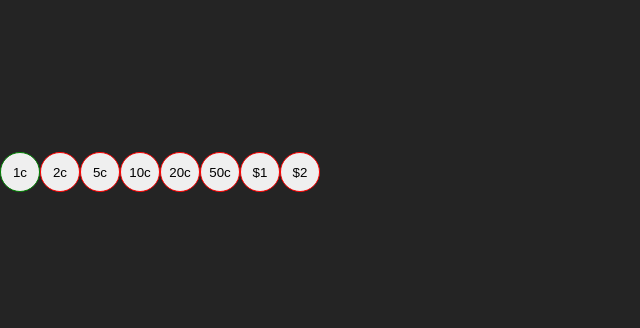
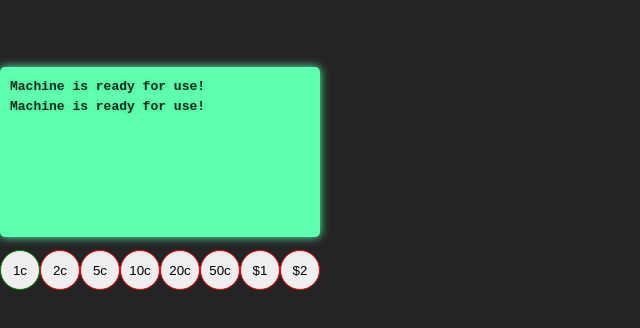
Before and after one commit to hawkgs/react-vending-machine, a React (Vite) app: page / in a window 1280 px wide. Shown: the part 228-556 px from the top of the page, without its empty margins (0-640 px from the left). Built offline with nearby package versions, Linux system fonts and the light colour scheme.

Commit message:
Implement the initial version of the Screen

```diff
--- a/src/components/screen/Screen.module.css
+++ b/src/components/screen/Screen.module.css
@@ -0,0 +1,14 @@
+.screen {
+  background-color: rgb(94, 255, 174);
+  box-shadow: 0 0 10px 0 rgb(94, 255, 174);
+  font-family: monospace;
+  color: rgb(17, 44, 30);
+  text-shadow: 0 0 5px rgba(17, 44, 30, 0.2);
+  padding: 10px;
+  border-radius: 5px;
+  width: 300px;
+  height: 150px;
+  overflow-y: scroll;
+  font-weight: bold;
+  list-style-type: none;
+}
--- a/src/components/screen/Screen.tsx
+++ b/src/components/screen/Screen.tsx
@@ -1,10 +1,47 @@
-import './Screen.module.css';
-import { Machine } from '../../state/models';
+import { useEffect, useRef, useState } from 'react';
+import styles from './Screen.module.css';
+
+import { List } from 'immutable';
+import { Machine, State } from '../../state/models';
 
 interface ScreenProps {
   machine: Machine;
 }
 
+const Messages: { [key: string]: string } = {
+  [State.StandBy]: 'Machine is ready for use!',
+  [State.ItemNotFound]: 'Item not found.',
+  [State.InsufficientCredit]: 'Insufficient credit',
+  [State.ItemUnavailable]: 'The item is unavailable',
+  [State.CantProcessOrder]: `Can't process order`,
+};
+
 export default function Screen({ machine }: ScreenProps) {
-  return <div></div>;
+  const [messageHistory, setMessageHistory] = useState<List<string>>(List([]));
+  const ulList = useRef<HTMLUListElement | null>(null);
+
+  useEffect(() => {
+    let message = '';
+
+    if (machine.state === State.CoinsInserted) {
+      const credit = machine.coinsInSlot.reduce((p, n) => p + n, 0) / 100;
+      message = `Inserted a coin. Current credit: $${credit}`;
+    } else {
+      message = Messages[machine.state];
+    }
+
+    setMessageHistory((messageHistory) => messageHistory.push(message));
+  }, [machine]);
+
+  useEffect(() => {
+    ulList?.current?.lastElementChild?.scrollIntoView();
+  }, [messageHistory]);
+
+  return (
+    <ul ref={ulList} className={styles.screen}>
+      {messageHistory.map((msg, idx) => (
+        <li key={msg + idx}>{msg}</li>
+      ))}
+    </ul>
+  );
 }
```
